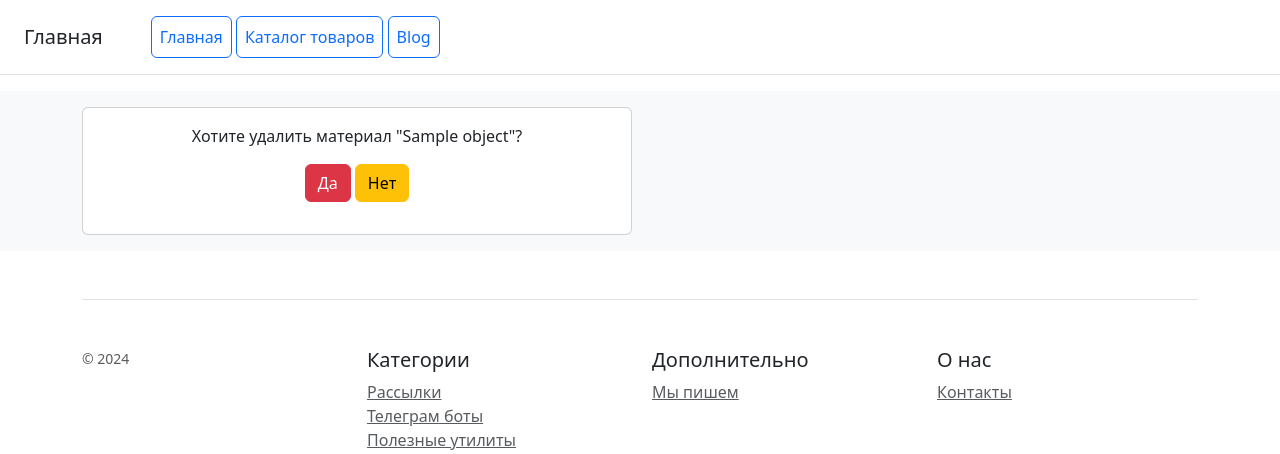
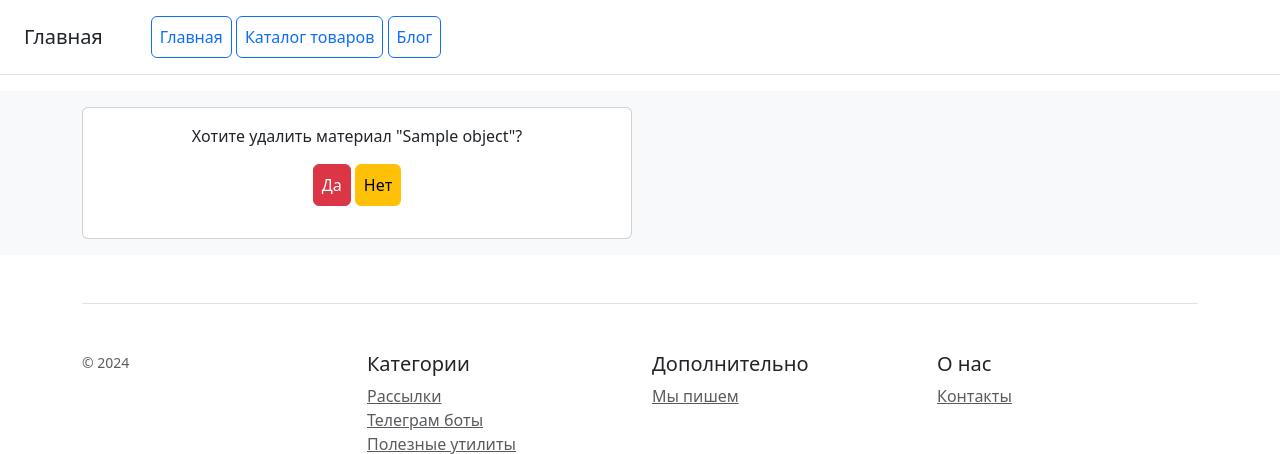
Before and after one commit to 400ton/19.2-Django, a Django app: template blog/templates/blog/blog_confirm_delete.html in a window 1280 px wide. Shown: the top 454 px of the page. Run offline with Django 5.2, Linux system fonts and the light colour scheme; the template is opened without the code that fills it: most values are stand-ins (such as "Sample title", 1, 10 or a date in 2020); some libraries are stand-ins or nearby versions.

Commit message:
updating the function to delete a blog post

```diff
--- a/blog/templates/blog/blog_confirm_delete.html
+++ b/blog/templates/blog/blog_confirm_delete.html
@@ -9,8 +9,8 @@
                         <form method="post" enctype="multipart/form-data">
                             {% csrf_token %}
                             <p>Хотите удалить материал "{{ object.title }}"?</p>
-                            <button type="submit" class="btn btn-danger">Да</button>
-                            <button type="submit" href="{% url 'blog:list' %}"class="btn btn-warning">Нет</button>
+                            <button type="submit" class="p-2 btn btn-danger">Да</button>
+                            <a class="p-2 btn btn-warning" href="{% url 'blog:list' %}">Нет</a>
                         </form>
                     </div>
                 </div>
--- a/catalog/templates/catalog/includes/inc_menu.html
+++ b/catalog/templates/catalog/includes/inc_menu.html
@@ -4,6 +4,6 @@
     <nav class="ms-5">
         <a class="p-2 btn btn-outline-primary" href="/">Главная</a>
         <a class="p-2 btn btn-outline-primary" href="/catalog_product">Каталог товаров</a>
-        <a class="p-2 btn btn-outline-primary" href="{% url 'blog:list' %}">Blog</a>
+        <a class="p-2 btn btn-outline-primary" href="{% url 'blog:list' %}">Блог</a>
     </nav>
 </div>
```
